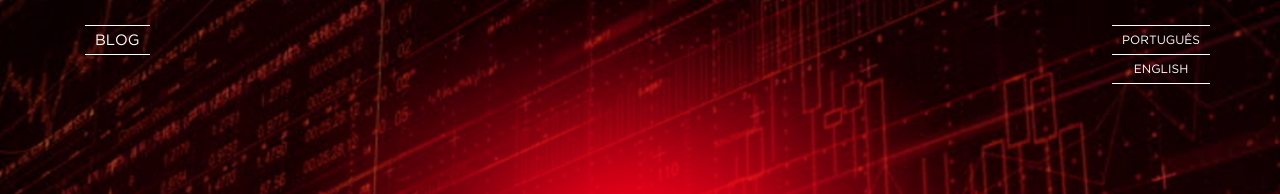
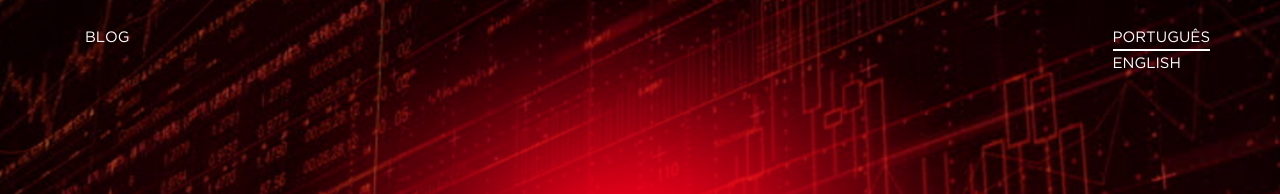
Before and after one commit to alexiakattah/oqlanding, a plain HTML site: page index.html in a window 1280 px wide. Shown: the top 194 px of the page. Drawn offline with Linux system fonts and the light colour scheme; a web font is replaced by a local one.

Commit message:
no message

```diff
--- a/css/style.css
+++ b/css/style.css
@@ -1546,3 +1546,11 @@ svg {
     justify-content: center;
     align-items: flex-end;
 }
+
+@media (min-width: 276px){
+    .col-sm-6{
+        -ms-flex: 0 0 50% !important;
+        flex: 0 0 50% !important;
+        max-width: 50% !important;
+    }
+}
--- a/index.html
+++ b/index.html
@@ -113,21 +113,16 @@
 					<div class="col-6">
 						<div class="blog">
 							<ul>
-								<li>
-									<a href="http://blog.oqdigital.com" target="_blank" class="blogText">BLOG</a>
-								</li>
+									<a href="http://blog.oqdigital.com" target="_blank" class="blogText whiteTextColor">BLOG</a>
 							</ul>
 						</div>
 					</div>
 					<div class="col-6">
 						<div class="language">
 							<ul>
-								<li>
-									<a href="#1" name="1" id="chkYes" onclick="return show();">PORTUGUÊS</a>
-								</li>
-								<li>
-									<a href="#1" name="1" id="chkNo" onclick="return hide();">ENGLISH</a>
-								</li>
+									<a href="#1" name="1" id="chkYes" onclick="return show();" class="blogText whiteTextColor">PORTUGUÊS</a>
+									<li></li>
+									<a href="#1" name="1" id="chkNo" onclick="return hide();" class="blogText whiteTextColor">ENGLISH</a>
 							</ul>
 						</div>
 					</div>
```
